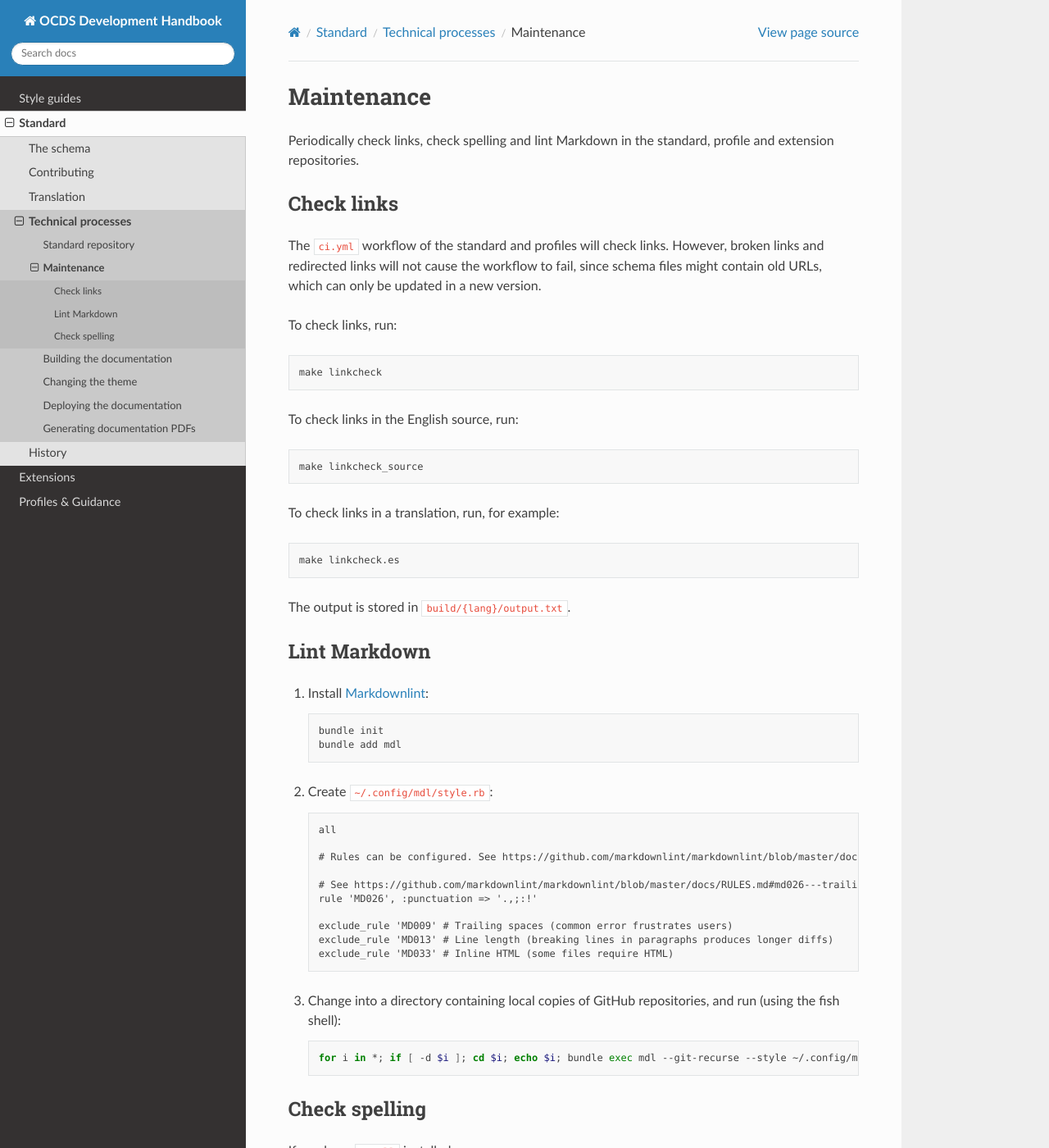
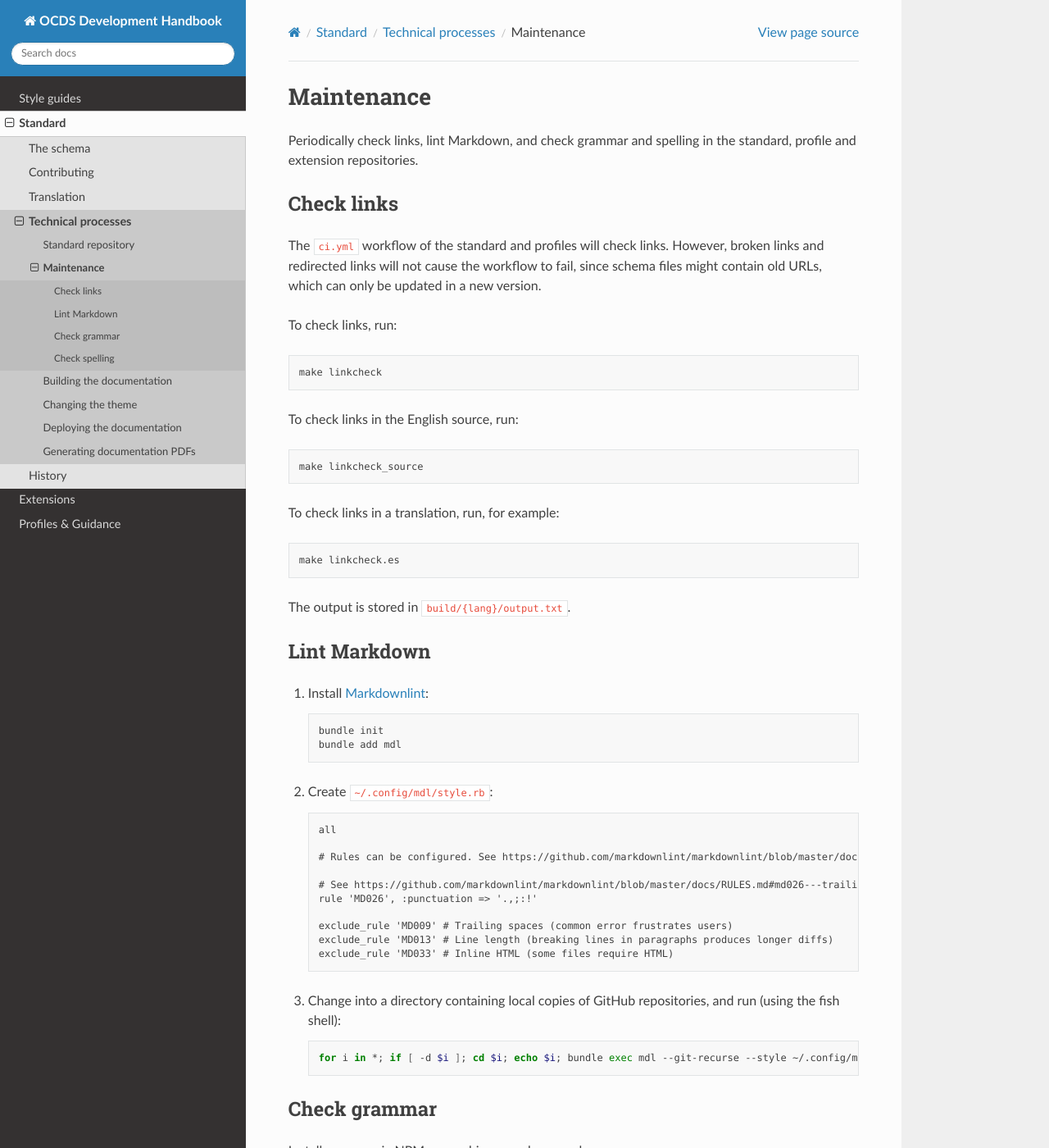
Before and after one commit to open-contracting/standard-development-handbook, a Sphinx documentation site: the page built from docs/standard/technical/maintain.rst, in a window 1280 px wide and 1400 px high. Shown: the whole window at 82% size. Built offline with Sphinx 7.4.7 and the Read the Docs theme 2.0.0, drawn with Linux system fonts in a browser that asks for light colours; some of the changed text lies outside the part shown.

Commit message:
Document gramma, closes #240

```diff
--- a/docs/standard/technical/maintain.rst
+++ b/docs/standard/technical/maintain.rst
@@ -1,7 +1,7 @@
 Maintenance
 ===========
 
-Periodically check links, check spelling and lint Markdown in the standard, profile and extension repositories.
+Periodically check links, lint Markdown, and check grammar and spelling in the standard, profile and extension repositories.
 
 Check links
 -----------
@@ -59,6 +59,17 @@
 
        for i in *; if [ -d $i ]; cd $i; echo $i; bundle exec mdl --git-recurse --style ~/.config/mdl/style.rb .; cd ..; end; end
 
+Check grammar
+-------------
+
+Install `gramma <https://caderek.github.io/gramma/>`__ via NPM or as a binary package, and run:
+
+.. code-block:: shell
+
+   find . -type f -path '*.md' -exec gramma -d typos '{}' \;
+
+This command will check Markdown files and skip typographical errors (see below).
+
 Check spelling
 --------------
 
@@ -66,7 +77,7 @@
 
 .. code-block:: shell
 
-   find . -type f -not -path '*/\.*' -not -path '*/include/*' -not -path '*/script/*' -not -path '*/vendor/*' -not -path '*/_static/*' -not -name 'currency.csv' -not -name 'Makefile' -not -name '*.bat' -not -name '*.css' -not -name '*.doctree' -not -name '*.html' -not -name '*.in' -not -name '*.inv' -not -name '*.js' -not -name '*.mk' -not -name '*.mo' -not -name '*.pdf' -not -name '*.png' -not -name '*.po' -not -name '*.py' -not -name '*.pyc' -not -name '*.scss' -not -name '*.sh' -not -name '*.sqlite' -not -name '*.svg' -not -name '*.txt' -not -name '*.xlsx' -exec aspell -x -H check '{}' ';'
+   find . -type f -not -path '*/\.*' -not -path '*/include/*' -not -path '*/script/*' -not -path '*/vendor/*' -not -path '*/_static/*' -not -name 'currency.csv' -not -name 'Makefile' -not -name '*.bat' -not -name '*.css' -not -name '*.doctree' -not -name '*.html' -not -name '*.in' -not -name '*.inv' -not -name '*.js' -not -name '*.mk' -not -name '*.mo' -not -name '*.pdf' -not -name '*.png' -not -name '*.po' -not -name '*.py' -not -name '*.pyc' -not -name '*.scss' -not -name '*.sh' -not -name '*.sqlite' -not -name '*.svg' -not -name '*.txt' -not -name '*.xlsx' -exec aspell -x -H check '{}' \;
 
 This command will skip dot files, Make files, script files, vendored files, Docson files, the ``currency.csv`` codelist, and bat, css, doctree, html, in, inv, js, mk, mo, pdf, png, po, py, pyc, scss, sh, sqlite, svg, txt and xlsx files.
 
```
